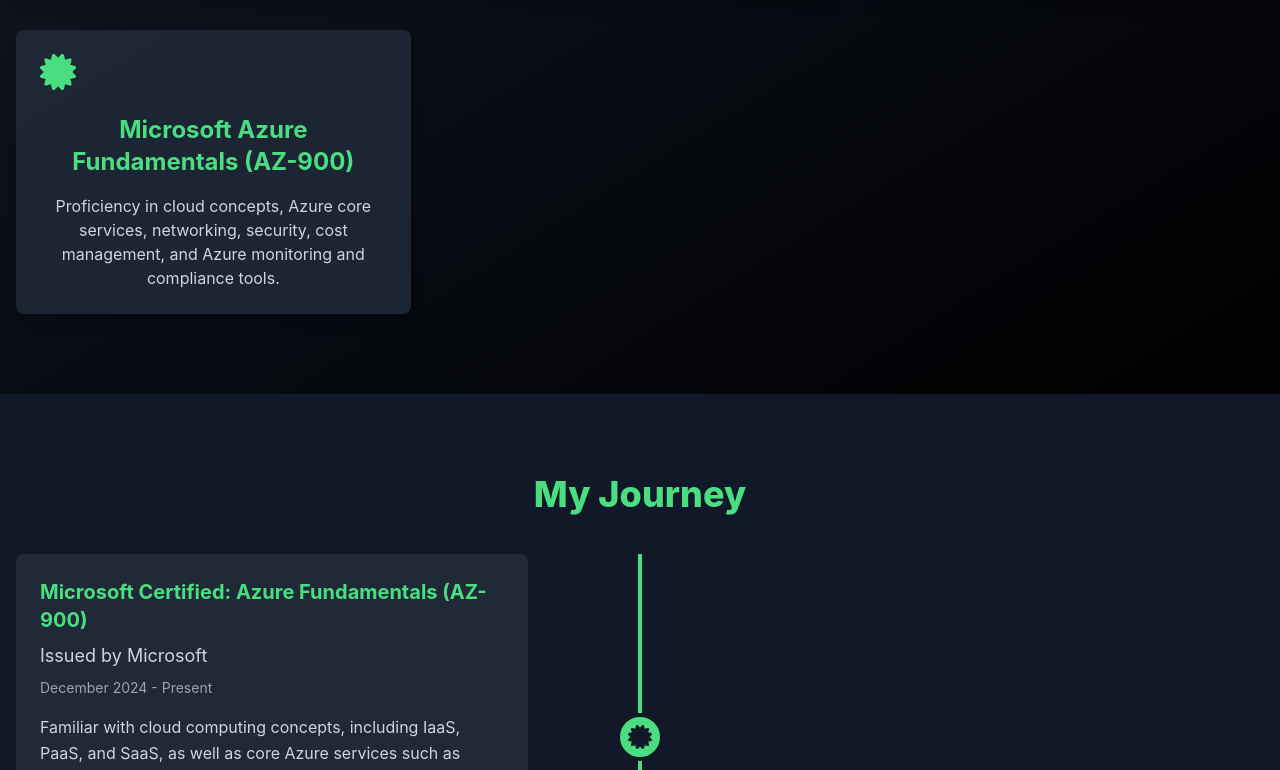
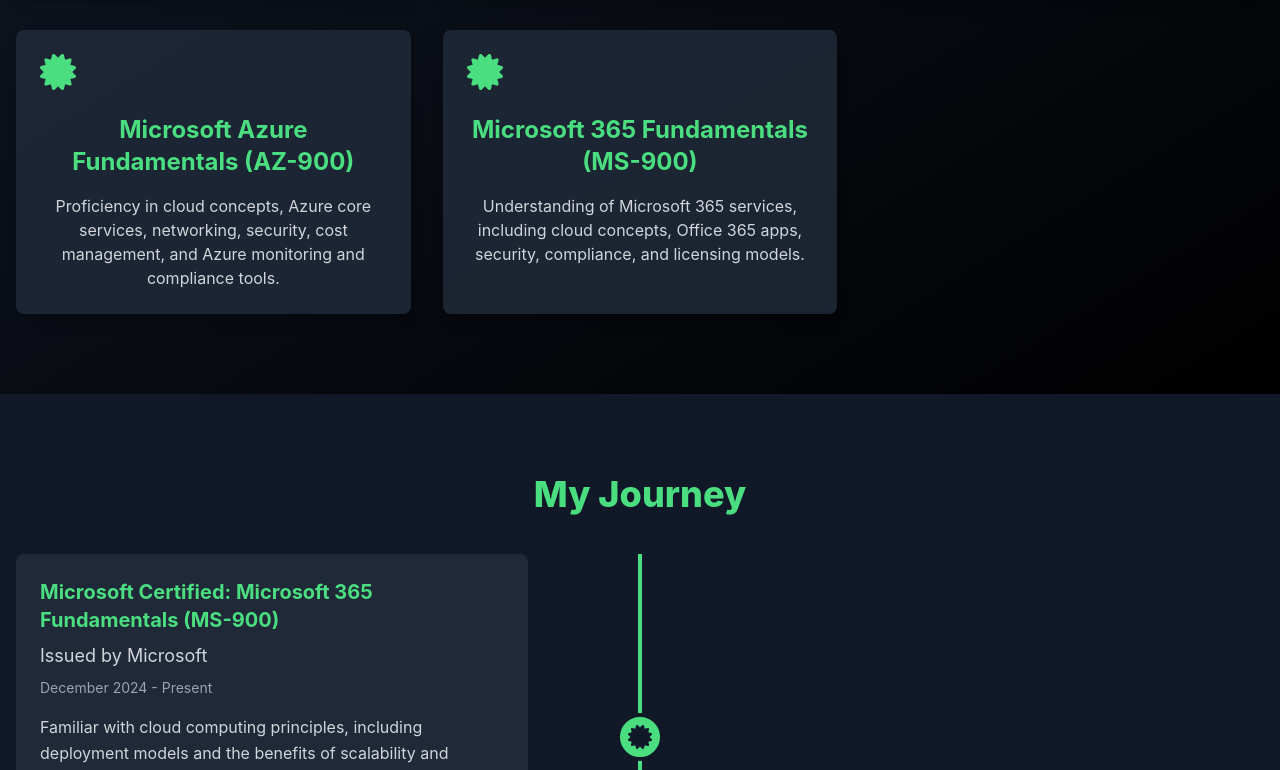
Before and after one commit to lowesitoo/alm-portfolio, a React (Create React App) app: page / in a window 1280 px wide. Shown: the part 2202-2972 px from the top of the page. Built offline with nearby package versions, Linux system fonts and the light colour scheme.

Commit message:
updated resume, certification and timeline, fixed navbar

```diff
--- a/src/components/Certifications.js
+++ b/src/components/Certifications.js
@@ -19,6 +19,11 @@
       description:
         "Proficiency in cloud concepts, Azure core services, networking, security, cost management, and Azure monitoring and compliance tools.",
     },
+    {
+      name: "Microsoft 365 Fundamentals (MS-900)",
+      description:
+        "Understanding of Microsoft 365 services, including cloud concepts, Office 365 apps, security, compliance, and licensing models.",
+    },
   ];
 
   return (
@@ -38,7 +43,7 @@
           {certifications.map((certification, index) => (
             <div
               key={index}
-              className="bg-opacity-90 bg-gray-800 p-6 rounded-lg shadow-lg hover:shadow-xl transform hover:scale-105 transition dark:bg-gray-200 dark:shadow-md dark:hover:shadow-lg"
+              className="bg-opacity-90 bg-gray-800 p-6 min-h-[200px] rounded-lg shadow-lg hover:shadow-xl transform hover:scale-105 transition dark:bg-gray-200 dark:shadow-md dark:hover:shadow-lg"
             >
               {/* Icon */}
               <div className="text-green-400 text-4xl mb-6">
@@ -54,6 +59,11 @@
               </p>
             </div>
           ))}
+          {/* Placeholder for Balance */}
+          {certifications.length % 3 !== 0 &&
+            Array.from({ length: 3 - (certifications.length % 3) }).map((_, i) => (
+              <div key={`placeholder-${i}`} className="invisible"></div>
+            ))}
         </div>
       </div>
     </section>
--- a/src/components/Navbar.js
+++ b/src/components/Navbar.js
@@ -26,15 +26,21 @@
   }, []);
 
   const handleNavClick = (sectionId) => {
+    const mappedSectionId = sectionId === "home" ? "hero" : sectionId;
     if (location.pathname !== "/") {
       navigate("/");
       setTimeout(() => {
-        document.getElementById(sectionId)?.scrollIntoView({ behavior: "smooth" });
+        document
+          .getElementById(mappedSectionId)
+          ?.scrollIntoView({ behavior: "smooth" });
       }, 100);
     } else {
-      document.getElementById(sectionId)?.scrollIntoView({ behavior: "smooth" });
+      document
+        .getElementById(mappedSectionId)
+        ?.scrollIntoView({ behavior: "smooth" });
     }
   };
+
 
   return (
     <nav
--- a/src/components/Timeline.js
+++ b/src/components/Timeline.js
@@ -6,6 +6,15 @@
 } from "react-icons/fa";
 
 const timelineData = [
+  {
+    title: "Microsoft Certified: Microsoft 365 Fundamentals (MS-900)",
+    institution: "Issued by Microsoft",
+    startDate: "December 2024",
+    endDate: "Present",
+    description: `
+Familiar with cloud computing principles, including deployment models and the benefits of scalability and reliability. Proficient in Microsoft 365 services such as Office 365 apps, Teams, SharePoint, and Exchange Online. Understanding of Microsoft 365 security, compliance frameworks, and licensing models to align with organizational needs.    `,
+    icon: <FaCertificate />,
+  },
   {
     title: "Microsoft Certified: Azure Fundamentals (AZ-900)",
     institution: "Issued by Microsoft",
@@ -64,7 +73,7 @@
     title: "Music and Audiovisual Data Editor",
     institution: "BMAT Music Innovators, Barcelona, Spain",
     startDate: "July 2023",
-    endDate: "Present",
+    endDate: "December 2024",
     description: `
       I organize and maintain databases of music and audiovisual content, ensuring data accuracy and completeness.
       My role involves conducting detailed research on artists, albums, and movies, and resolving data-related issues using specialized tools for data quality checks.
```
Also changed, not shown: 1 other file (tests, documents, lock files or other folders).
